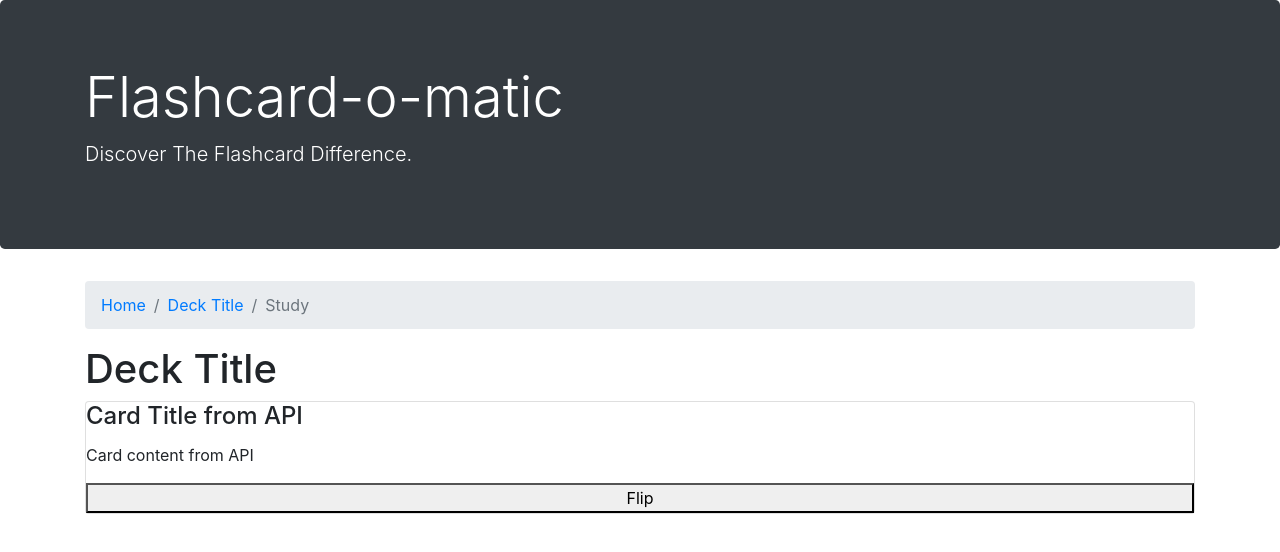
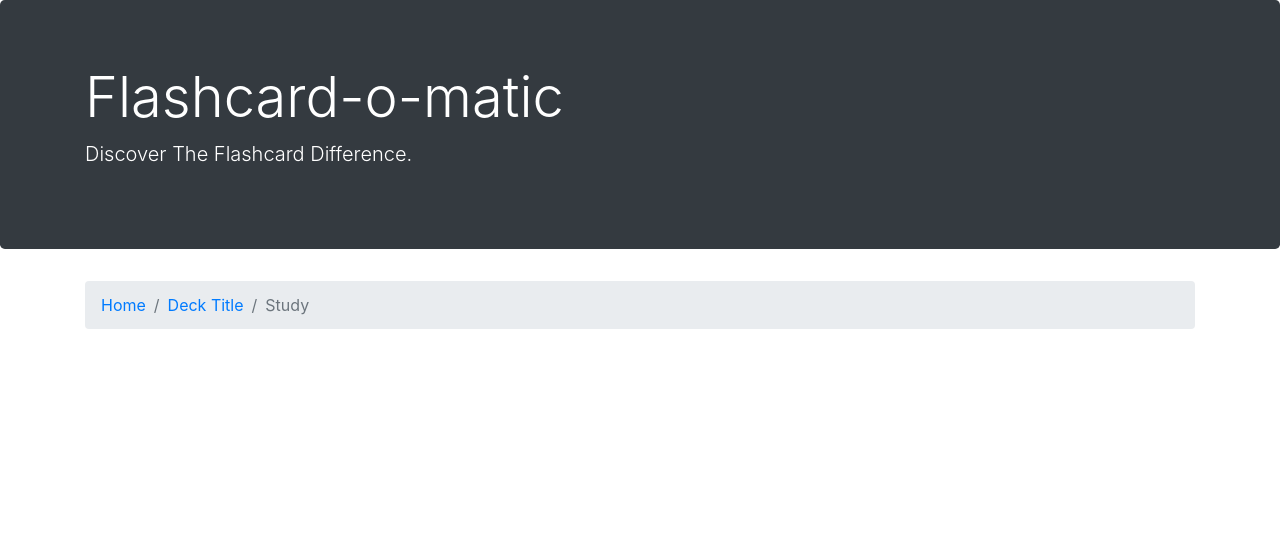
Before and after one commit to charismadezonie/thinkfulchallenges, a React (Create React App) app in the folder Project_Flashcards_Qualified_1/: page /decks/1/study in a window 1280 px wide. Shown: the top 552 px of the page. Built offline with nearby package versions, Linux system fonts and the light colour scheme; no server answers; a web font is replaced by a local one.

Commit message:
setting up access to state for study component

```diff
--- a/Project_Flashcards_Qualified_1/src/Layout/Decks/Study.js
+++ b/Project_Flashcards_Qualified_1/src/Layout/Decks/Study.js
@@ -1,7 +1,12 @@
-import React from "react";
-import { Link } from "react-router-dom";
+import React, { useState } from "react";
+import { Link, useRouteMatch } from "react-router-dom";
+import { readDeck } from "../../utils/api";
 
 function Study() {
+  const { params } = useRouteMatch();
+  const deckId = params.slug;
+  const cards = readDeck(deckId).then(({ cards }) => cards);
+  console.log(cards);
   return (
     <>
       <nav aria-label="breadcrumb">
@@ -17,12 +22,7 @@ function Study() {
           </li>
         </ol>
       </nav>
-      <h1>Deck Title</h1>
-      <div className="card">
-        <h4 className="card-title">Card Title from API</h4>
-        <p>Card content from API</p>
-        <button>Flip</button>
-      </div>
+      <p>{cards.card}</p>
     </>
   );
 }
--- a/Project_Flashcards_Qualified_1/src/Layout/Home.js
+++ b/Project_Flashcards_Qualified_1/src/Layout/Home.js
@@ -1,8 +1,6 @@
 import React, { useEffect } from "react";
-import { Link, Route, Switch, useParams } from "react-router-dom";
+import { Link } from "react-router-dom";
 import { listDecks, deleteDeck } from "../utils/api";
-import Deck from "./Decks/Deck";
-import Study from "./Decks/Study";
 
 function Home({ decks, setDecks }) {
   useEffect(() => {
--- a/Project_Flashcards_Qualified_1/src/Layout/index.js
+++ b/Project_Flashcards_Qualified_1/src/Layout/index.js
@@ -26,7 +26,7 @@ function Layout() {
             <Deck />
           </Route>
           <Route path="/decks/:slug/study">
-            <Study />
+            <Study deckId={slug} />
           </Route>
           <Route>
             <NotFound />
```
